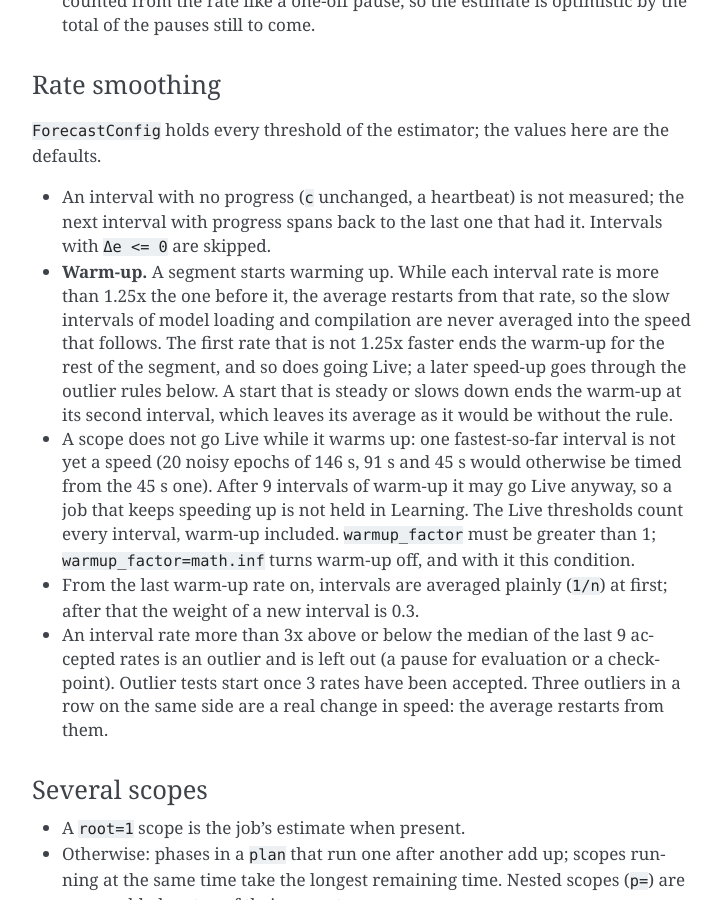
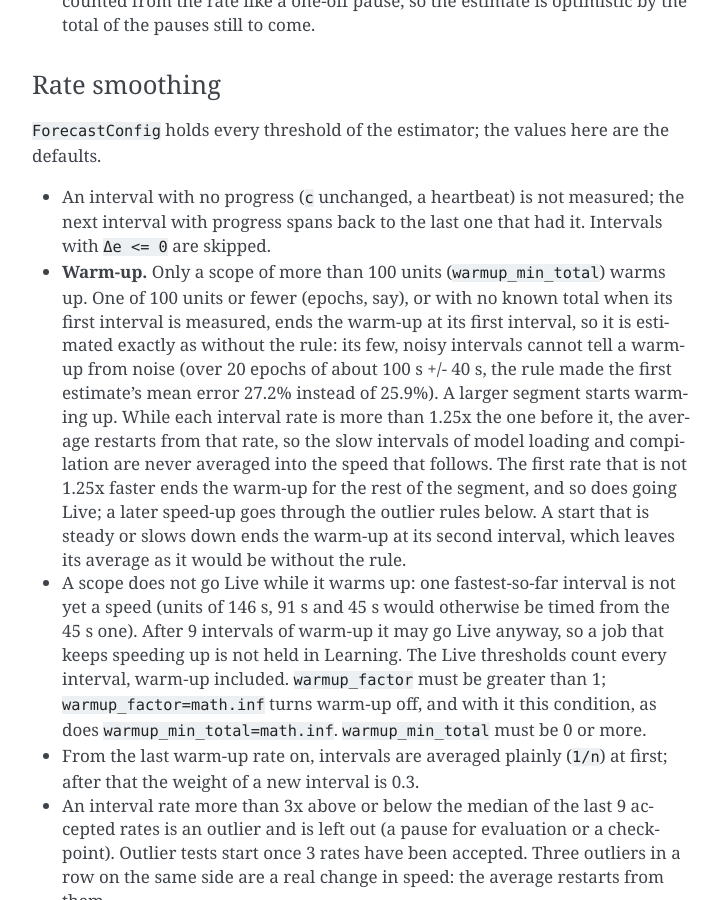
Before and after one commit to Precision-AI-Inc/pace, a Sphinx documentation site: the page built from docs/design.md, in a window 1280 px wide and 900 px high, scrolled down 10251 px. Shown: the whole window, without its empty margins (388-1109 px from the left). Built offline with Sphinx 7.4.7, drawn with Linux system fonts in a browser that asks for light colours.

Commit message:
Apply warm-up only to scopes of more than 100 units
Epoch-sized scopes have too few, noisy intervals to tell a warm-up from
noise: over 20 epochs of about 100 s +/- 40 s the rule made the first
Live estimate's mean error 27.2% instead of 25.9%. A scope of 100 units
or fewer, or with no known total, now ends the warm-up at its first
interval and is estimated exactly as before. The threshold is the new
ForecastConfig.warmup_min_total (100), validated like warmup_factor.

```diff
--- a/docs/design.md
+++ b/docs/design.md
@@ -388,19 +388,25 @@ defaults.
 - An interval with no progress (`c` unchanged, a heartbeat) is not measured; the next
   interval with progress spans back to the last one that had it. Intervals with
   `Δe <= 0` are skipped.
-- **Warm-up.** A segment starts warming up. While each interval rate is more than
-  1.25x the one before it, the average restarts from that rate, so the slow intervals
+- **Warm-up.** Only a scope of more than 100 units (`warmup_min_total`) warms up. One
+  of 100 units or fewer (epochs, say), or with no known total when its first interval
+  is measured, ends the warm-up at its first interval, so it is estimated exactly as
+  without the rule: its few, noisy intervals cannot tell a warm-up from noise (over 20
+  epochs of about 100 s +/- 40 s, the rule made the first estimate's mean error 27.2%
+  instead of 25.9%). A larger segment starts warming up. While each interval rate is
+  more than 1.25x the one before it, the average restarts from that rate, so the slow intervals
   of model loading and compilation are never averaged into the speed that follows.
   The first rate that is not 1.25x faster ends the warm-up for the rest of the segment,
   and so does going Live; a later speed-up goes through the outlier rules below. A
   start that is steady or slows down ends the warm-up at its second interval, which
   leaves its average as it would be without the rule.
 - A scope does not go Live while it warms up: one fastest-so-far interval is not yet a
-  speed (20 noisy epochs of 146 s, 91 s and 45 s would otherwise be timed from the 45 s
-  one). After 9 intervals of warm-up it may go Live anyway, so a job that keeps
-  speeding up is not held in Learning. The Live thresholds count every interval,
+  speed (units of 146 s, 91 s and 45 s would otherwise be timed from the 45 s one).
+  After 9 intervals of warm-up it may go Live anyway, so a job that keeps speeding up
+  is not held in Learning. The Live thresholds count every interval,
   warm-up included. `warmup_factor` must be greater than 1; `warmup_factor=math.inf`
-  turns warm-up off, and with it this condition.
+  turns warm-up off, and with it this condition, as does `warmup_min_total=math.inf`.
+  `warmup_min_total` must be 0 or more.
 - From the last warm-up rate on, intervals are averaged plainly (`1/n`) at first;
   after that the weight of a new interval is 0.3.
 - An interval rate more than 3x above or below the median of the last 9 accepted rates
```
Also changed, not shown: CHANGELOG.md (+1 -1 lines), docs/faq.md (+3 -2 lines), 2 other files.
